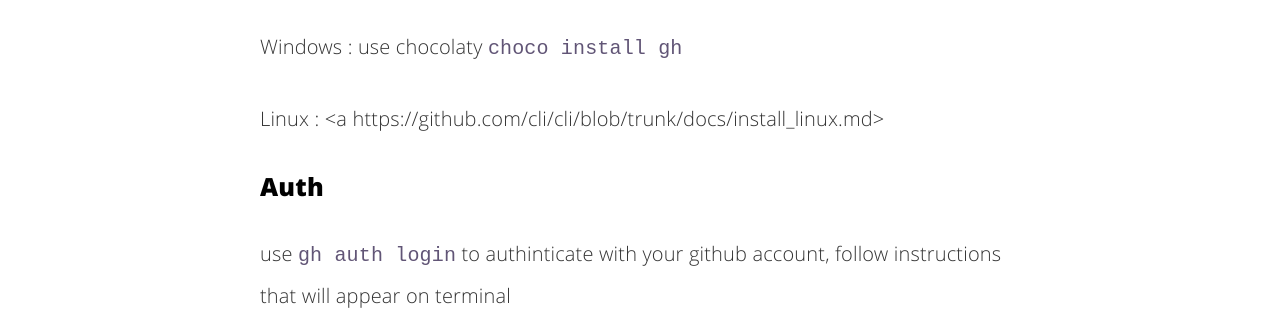
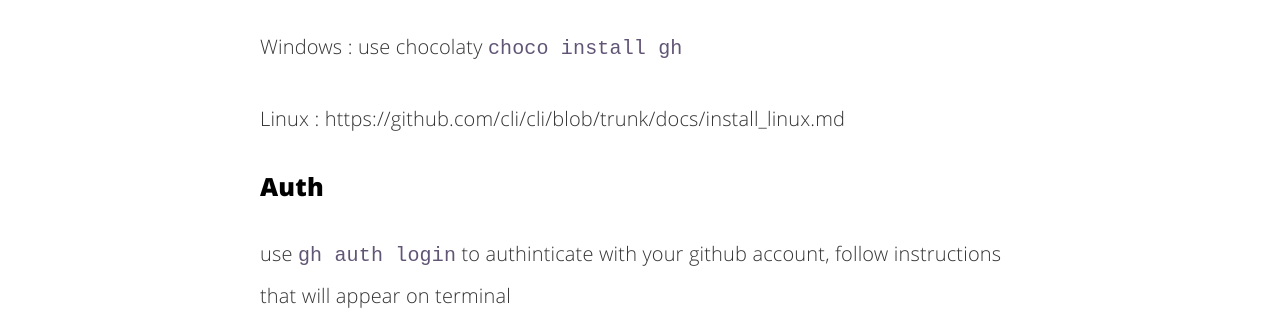
Before and after one commit to hamzawinix/hamzawinix.github.io, a Jekyll site: the page built from _posts/2021-10-10-gh-cli.md, in a window 1280 px wide. Shown: the part 498-808 px from the top of the page. Built offline with Jekyll 4.4.1, drawn with Linux system fonts in a browser that asks for light colours; comment, search, counter and statistics services are not loaded.

Commit message:
Update 2021-10-10-gh-cli.md

```diff
--- a/_posts/2021-10-10-gh-cli.md
+++ b/_posts/2021-10-10-gh-cli.md
@@ -21,7 +21,7 @@
 
 Windows : use chocolaty `choco install gh`
 
-Linux : <a https://github.com/cli/cli/blob/trunk/docs/install_linux.md>
+Linux :  https://github.com/cli/cli/blob/trunk/docs/install_linux.md
 
 ### Auth
 
```
